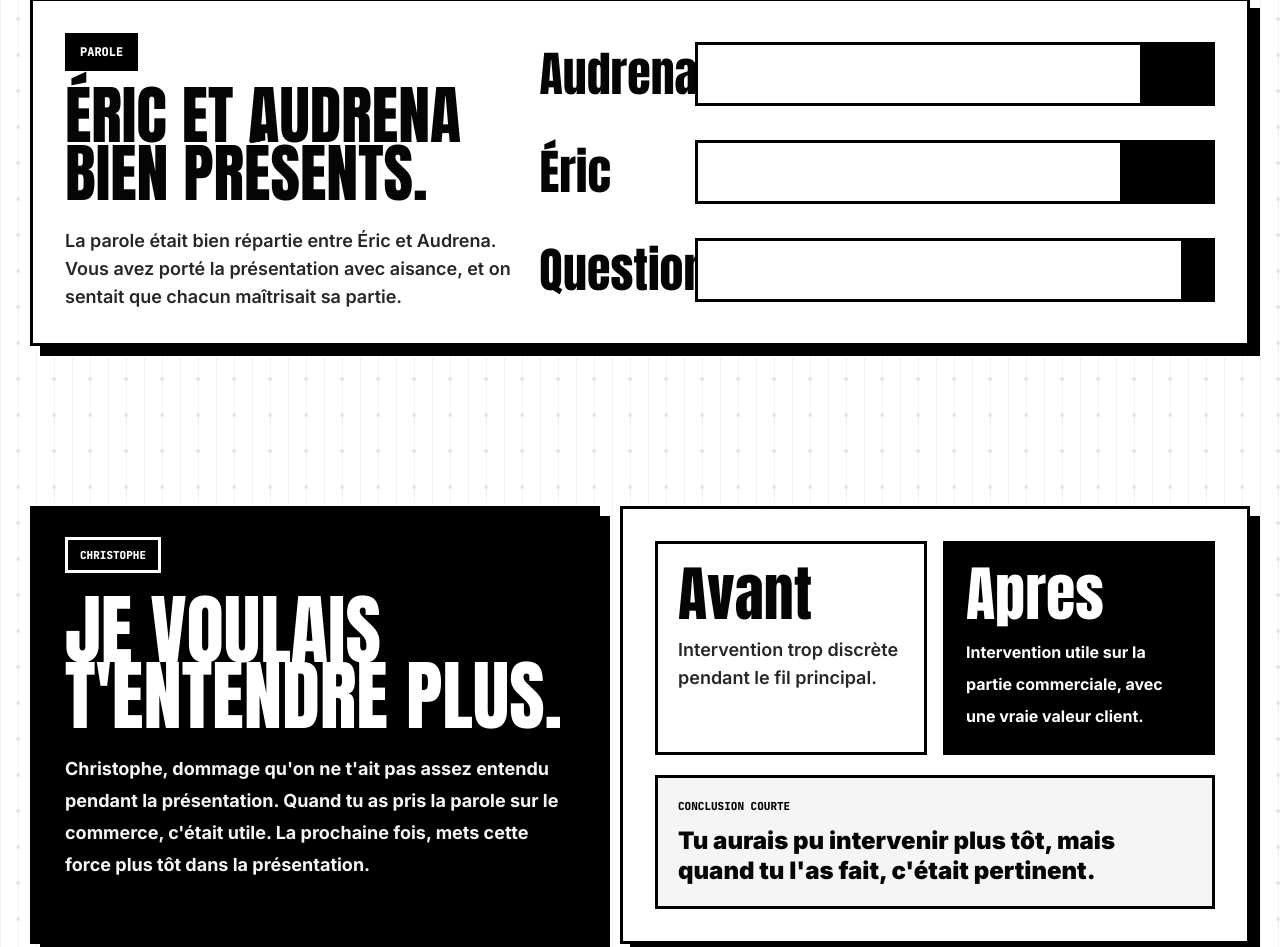
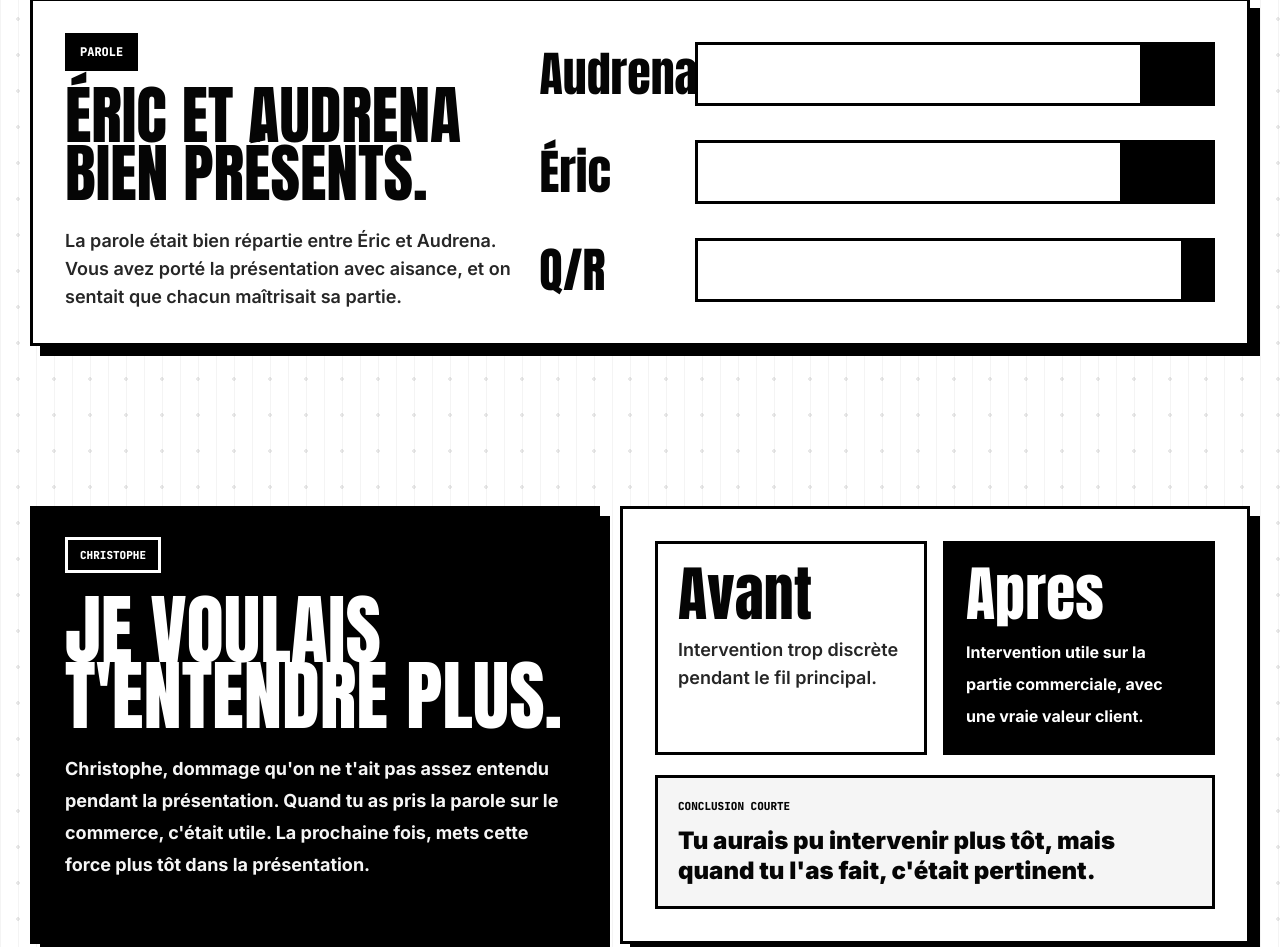
Before and after one commit to baptistefort/albiways-groupe-1, a website: page index.html in a window 1280 px wide. Shown: the part 10367-11314 px from the top of the page. Drawn offline with Linux system fonts and the light colour scheme.

Commit message:
Shorten questions label

```diff
--- a/index.html
+++ b/index.html
@@ -664,7 +664,7 @@
                 </div>
               </div>
               <div class="grid items-center gap-4 md:grid-cols-[140px_1fr]">
-                <p class="font-display text-5xl">Questions</p>
+                <p class="font-display text-5xl">Q/R</p>
                 <div class="h-16 border-[3px] border-black bg-black">
                   <div class="h-full w-[94%] bg-white"></div>
                 </div>
```
